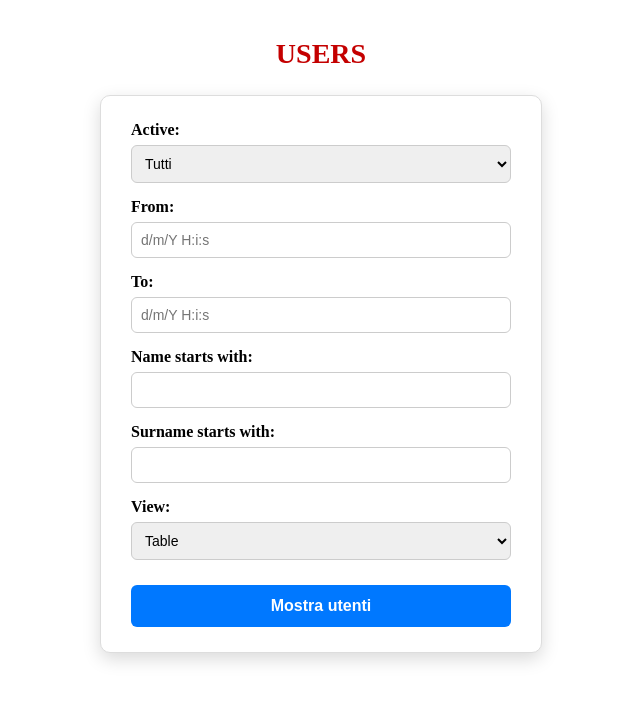
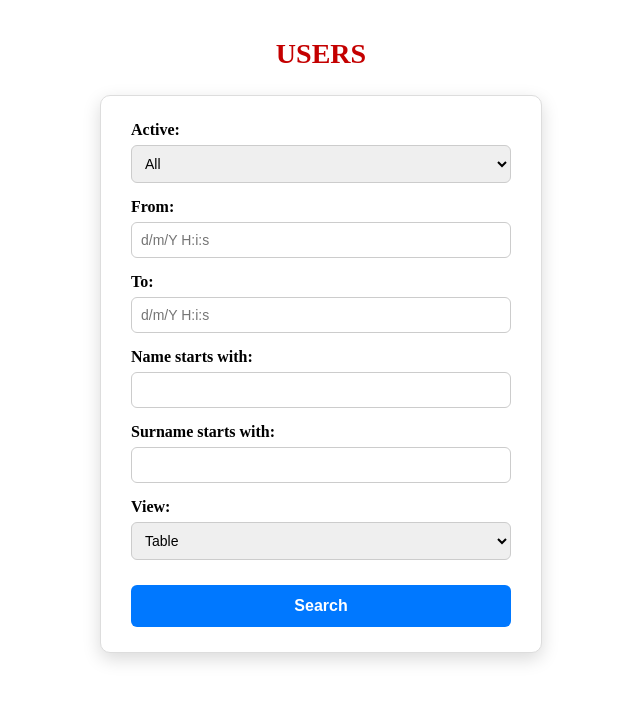
Before and after one commit to giulymezz/php-user-directory, a PHP site: page / in a window 1280 px wide. Shown: the top 702 px of the page, without its empty margins (319-959 px from the left). Run offline with PHP 8.4, Linux system fonts and the light colour scheme.

Commit message:
Refactor: Updated all UI text to English

```diff
--- a/index.php
+++ b/index.php
@@ -26,9 +26,9 @@ ob_start();
 
         <label>Active:</label>
         <select name="active">
-            <option value="">Tutti</option>
-            <option value="1">Attivi</option>
-            <option value="0">Disattivi</option>
+            <option value="">All</option>
+            <option value="1">Active</option>
+            <option value="0">Inactive</option>
         </select>
 
         <label>From:</label>
@@ -49,7 +49,7 @@ ob_start();
             <option value="thumb">Thumb</option>
         </select>
 
-        <button type="submit" class="btn">Mostra utenti</button>
+        <button type="submit" class="btn">Search</button>
 
     </form>
 </div>
```
